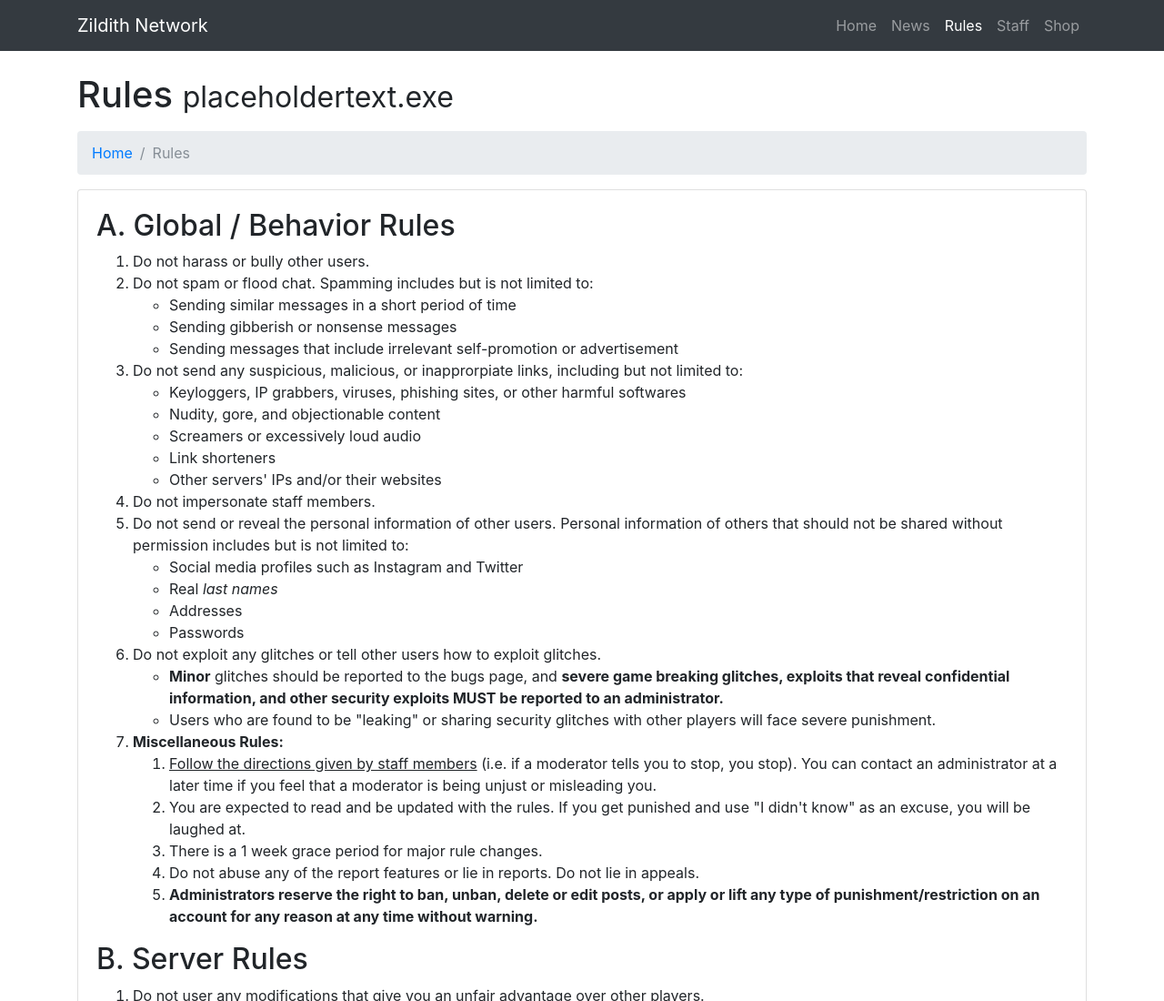
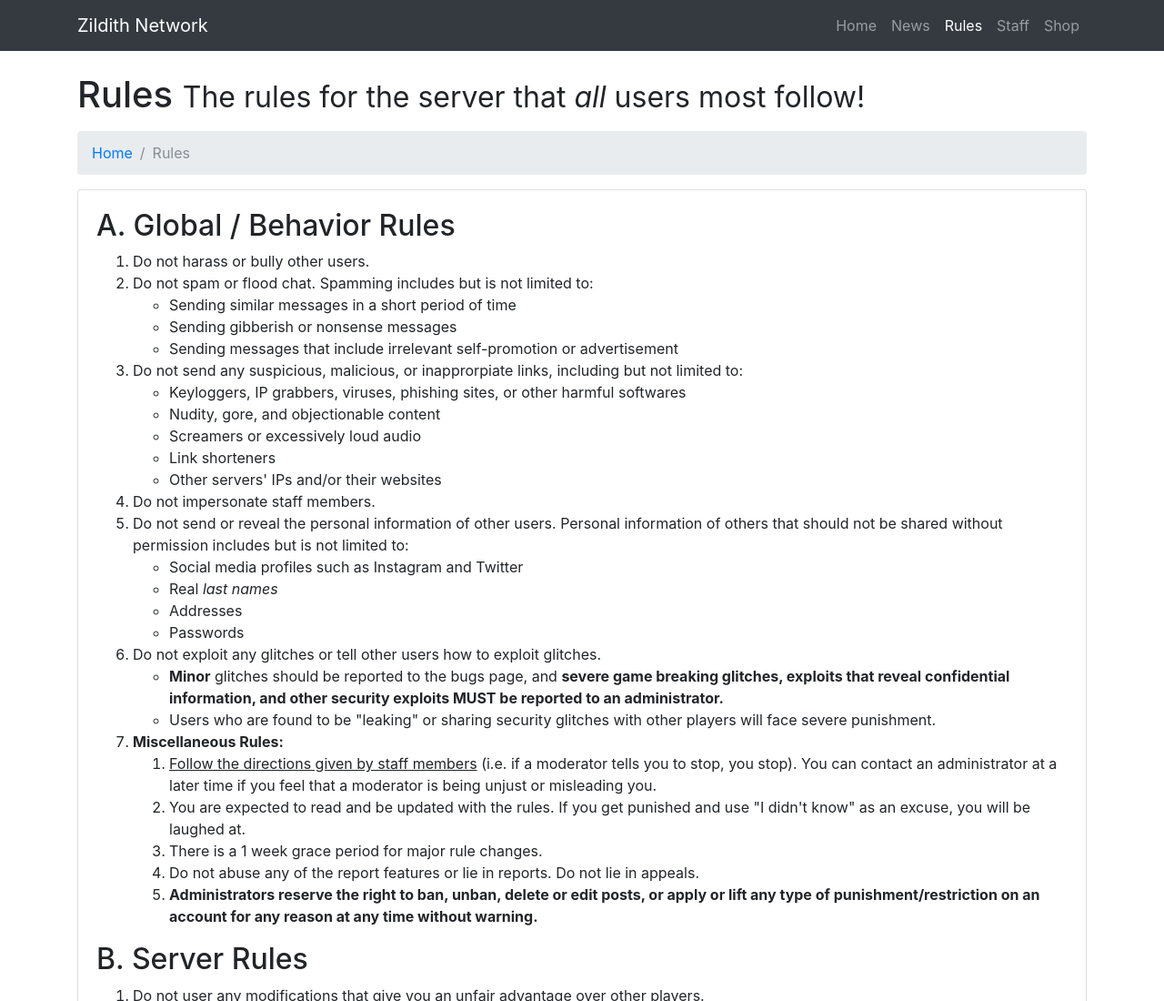
Before and after one commit to Palmidence/zildith, a website: page rules.html in a window 1280 px wide. Shown: the top 1100 px of the page at 91% size. Drawn offline with Linux system fonts and the light colour scheme.

Commit message:
Remove placeholder text

```diff
--- a/rules.html
+++ b/rules.html
@@ -60,7 +60,7 @@
 
       <!-- Page Heading/Breadcrumbs -->
       <h1 class="mt-4 mb-3">Rules
-        <small>placeholdertext.exe</small>
+        <small> The rules for the server that <i>all</i> users most follow!</small>
       </h1>
 
       <ol class="breadcrumb">
```
